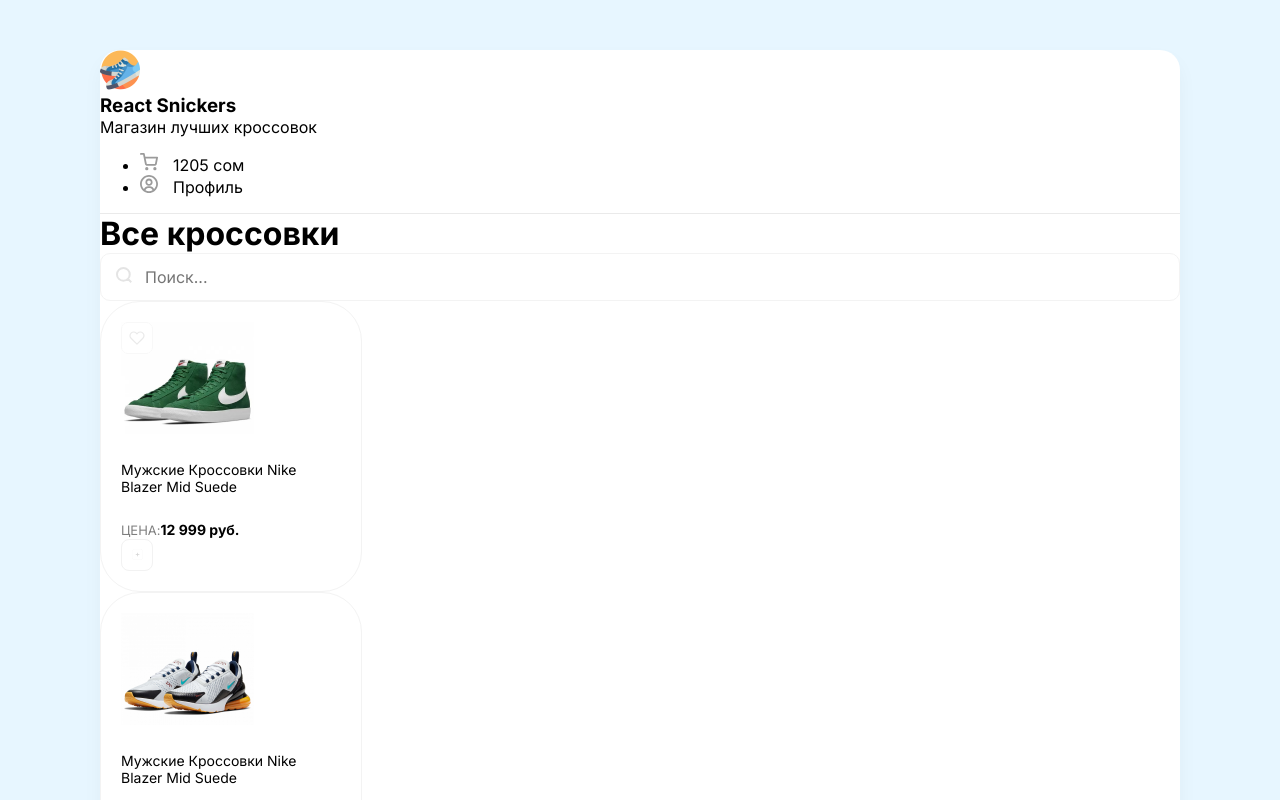
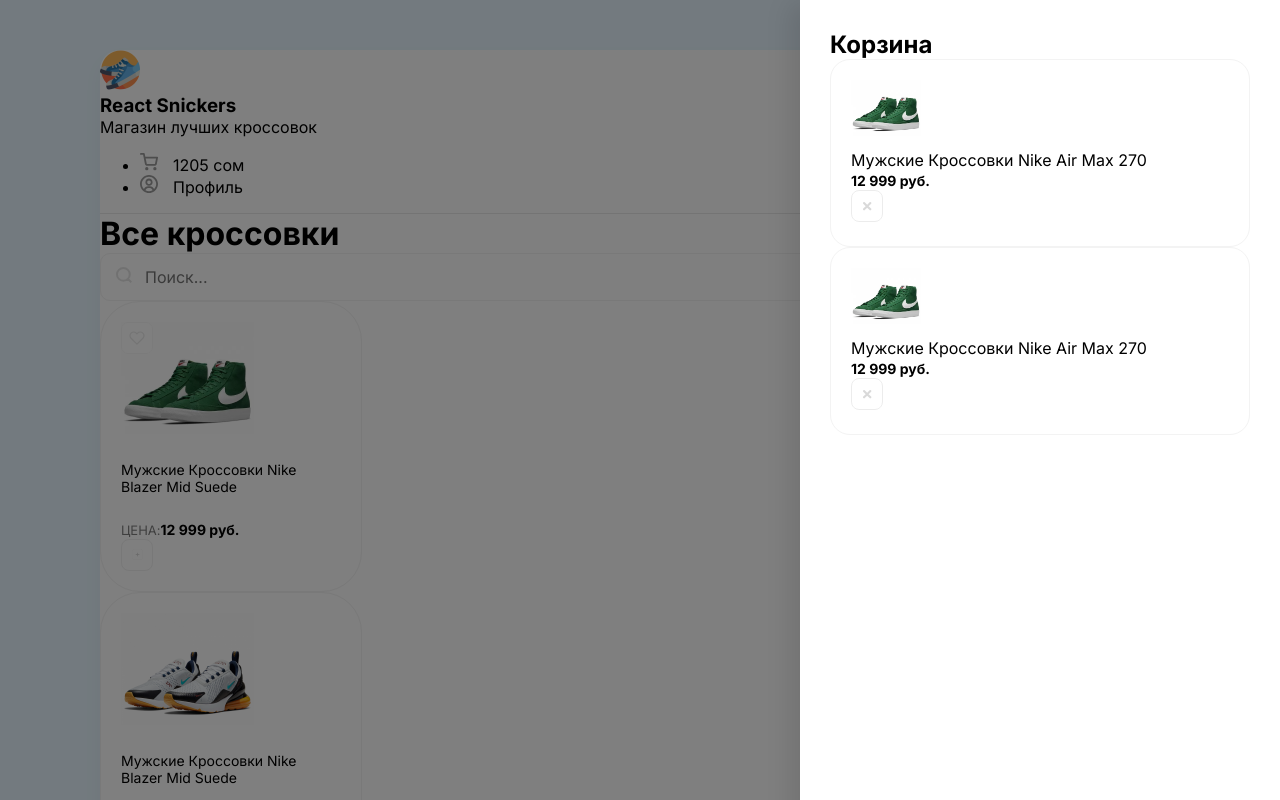
Before and after one commit to rlivaev/Sneakers-React-Store, a React (Create React App) app: page / in a window 1280 px wide. Shown: the top 800 px of the page. Built offline with nearby package versions, Linux system fonts and the light colour scheme.

Commit message:
add cartItems

```diff
--- a/src/App.js
+++ b/src/App.js
@@ -1,6 +1,33 @@
 function App() {
 	return (
 		<div className='wrapper clear'>
+			<div className='overlay'>
+				<div className='drawer'>
+					<h2 className='mb-30'>Корзина</h2>
+					<div className='cartItem d-flex align-center mb-20'>
+						<div
+							style={{ backgroundImage: 'url(/img/sneakers/1.jpg)' }}
+							className='cartItemImg'></div>
+
+						<div className='mr-20 flex'>
+							<p className='mb-5'>Мужские Кроссовки Nike Air Max 270</p>
+							<b>12 999 руб.</b>
+						</div>
+						<img className='removeBtn' src='/img/btn-remove.svg' alt='Remove' />
+					</div>
+					<div className='cartItem d-flex align-center'>
+						<div
+							style={{ backgroundImage: 'url(/img/sneakers/1.jpg)' }}
+							className='cartItemImg'></div>
+
+						<div className='mr-20 flex'>
+							<p className='mb-5'>Мужские Кроссовки Nike Air Max 270</p>
+							<b>12 999 руб.</b>
+						</div>
+						<img className='removeBtn' src='/img/btn-remove.svg' alt='Remove' />
+					</div>
+				</div>
+			</div>
 			<header className='d-flex justify-between align-center p-40'>
 				<div className='d-flex align-center'>
 					<img width={40} height={40} src='/img/logo.png' alt='logo' />
--- a/src/index.scss
+++ b/src/index.scss
@@ -83,3 +83,56 @@
       width: 200px;
   }
 }
+.overlay{
+  position: absolute;
+  left: 0;
+  top: 0;
+  width: 100%;
+  height: 100%;
+  background-color: rgba(0,0,0,0.5);
+  z-index: 1;
+}
+ .drawer{
+  position: absolute;
+  width: 420px;
+  height: 100%;
+  right: 0;
+  background: #fff;
+  box-shadow: -10px 4px 24px rgba(0,0,0,0.1);
+  padding: 30px;
+
+  h2{
+    margin: 0;
+  }
+ }
+.cartItem{
+  border: 1px solid #f3f3f3;
+  border-radius: 20px;
+  overflow: hidden;
+  padding: 20px;
+
+  .cartItemImg{
+    height: 70px;
+    width: 70px;
+    background-size: contain;
+    background-position: 0 -3px;
+    background-repeat: no-repeat;
+    margin-right: 20px;
+  }
+  p{
+    font-size: 16px;
+    margin: 0;
+  }
+  b{
+    font-size: 14px;
+  }
+}
+.removeBtn{
+  opacity: 0.5;
+  cursor: pointer;
+  transition: opacity 0.15s ease-in-out;
+
+  &:hover{
+    opacity: 1;
+  }
+}
```
Also changed, not shown: public/img/btn-remove.svg (added).
